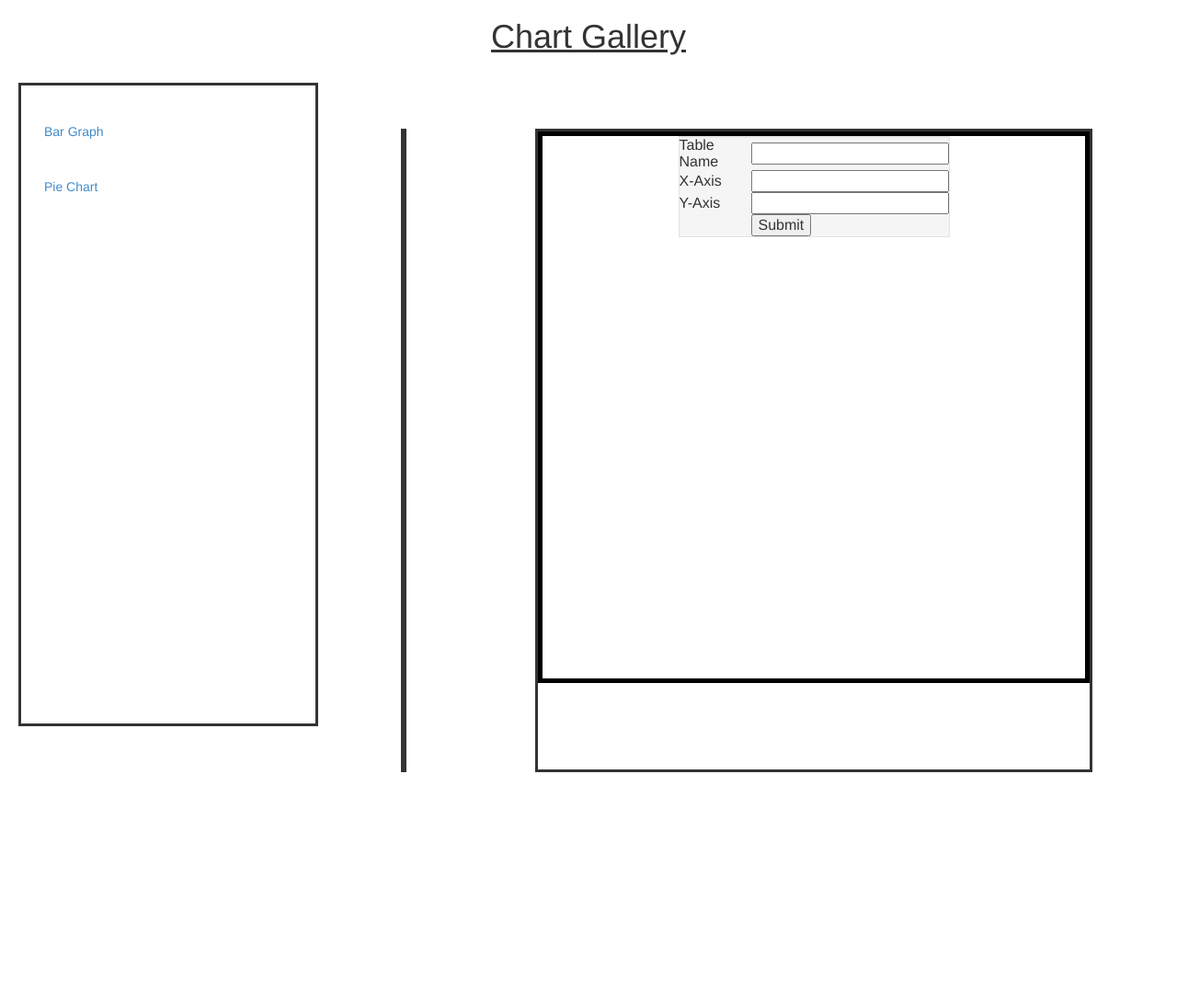
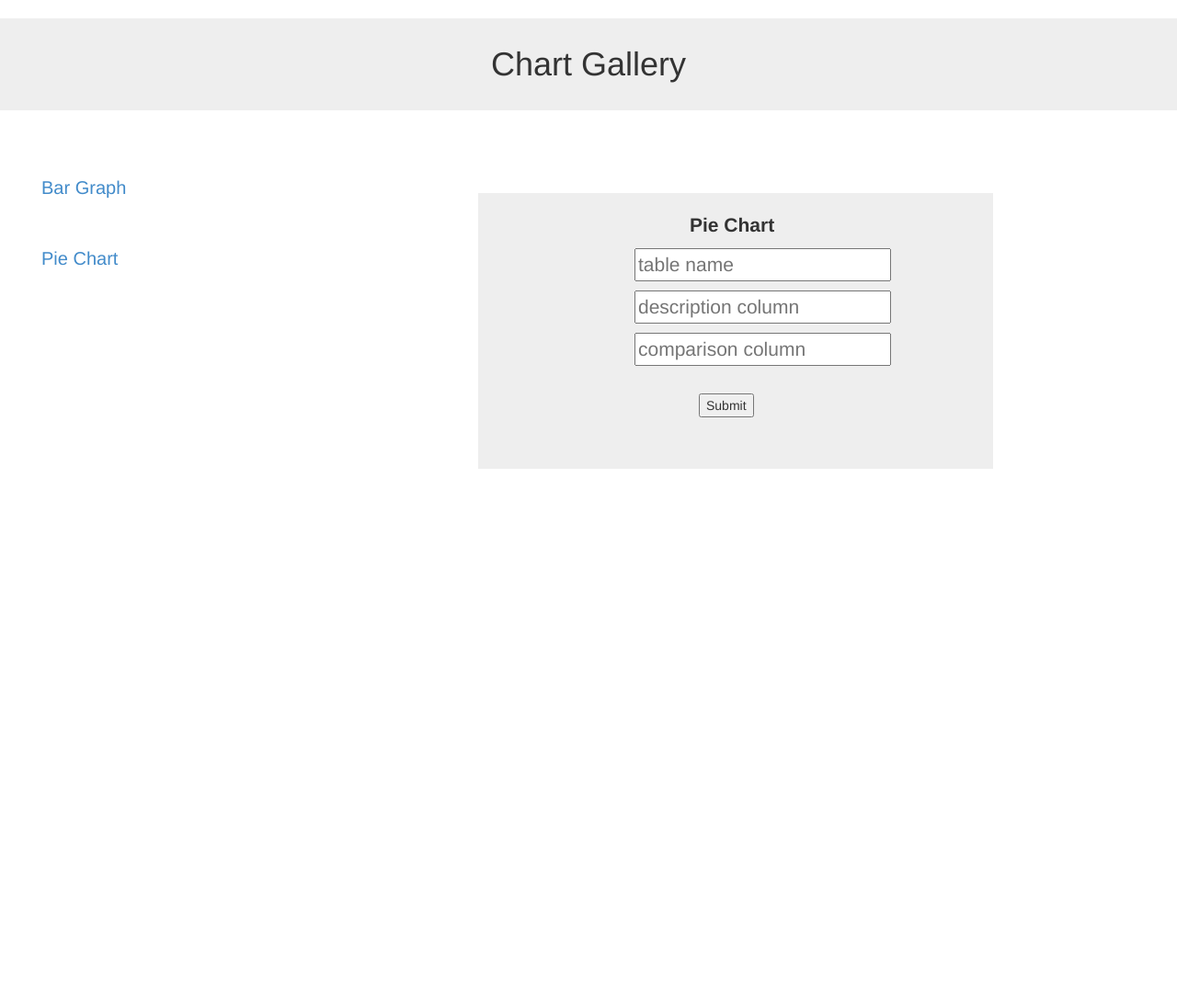
Before and after one commit to KavitaJadhav/DataRepresentation, a Node server app: page / in a window 1280 px wide, after a click on "Pie Chart". Shown: the top 1090 px of the page at 92% size. Before the commit the page ends 840 px from the top, so only its background shows below. Run offline with Node 20, Linux system fonts and the light colour scheme.

Commit message:
Prajakta/Pallavi : css added

```diff
--- a/public/stylesheets/style.css
+++ b/public/stylesheets/style.css
@@ -1,3 +1,15 @@
+h1{
+	background-color: #eee;
+	font-style: bold;
+	height: 100px;
+	padding-top: 30px;
+}
+#pieChart {
+	display: none;
+}
+#barGraph {
+	display: none;
+}
 #content{
 	width:300px;
 	background-color: #eee;
@@ -8,12 +20,10 @@
 }
 
 .more {
-    display: none;
-    width: 600px;
-	height: 600px;
-	top: 200px;
-	left: 400px;
-	border: thick solid black;
+    height: 300px;
+	width: 560px;
+	margin: 80px;
+	float: left;
 };
 
 .abc {
@@ -31,18 +41,31 @@
 	width: 50%;
     margin: 0 auto;
 }
-
 #list {
 	width: screen.width;
 	height: 700px;
 	margin: 20px;
-	border: solid;
+	float: left;
+	font-size: 20px;
+}
+
+.login{
+	padding: 20px;
+	margin-left: 80px;
+	background-color: #eee;
+	width: 560px;
+	height: 300px;
 	float: left;
 }
-
-#mainDiv{
-	height: 700px;
-	margin: 70px;
-	border: solid;
-	float: left;
+.inputBoxName{
+	padding-left: 210px;
+	font-size: 1.5em;
 }
+.submit{
+	padding: 20px;
+	margin-left: 200px;
+}
+.inputList{
+	font-size: 1.5em;
+	margin-left: 150px;
+}
--- a/views/home.jade
+++ b/views/home.jade
@@ -1,69 +1,55 @@
 html
-  html
-    head
-      link(rel='stylesheet', href='/stylesheets/style.css', type='text/css')
-      link(rel='stylesheet', href='/stylesheets/bootstrap.min.css')
-      script(language='javascript', type='text/javascript')
-      script.
-        function showHide(shID) {
-        if (document.getElementById(shID)) {
-        if (document.getElementById(shID+'-show').style.display != 'none')
-        document.getElementById(shID).style.display = 'block';
-        }
-        }
-
-    body
-      h1
-        center
-          u Chart Gallery
-      #list
-        #wrap
-          ul.nav.nav-pills.nav-stacked(role='tablist')
-            li
-              a#barGraph-show.showLink(onclick='showHide(\'barGraph\');')
-                | Bar Graph
-            br
-            li
-              a#pieChart-show.showLink(onclick='showHide(\'pieChart\');')
-                | Pie Chart
-              li
-      #mainDiv
-        #barGraph.more
-          form(method='post', action='/barGraph', name='barGraphInputForm')
-            table.well
-              tr
-                td Table Name
-                td
-                  input(type='text', name='tableName')
-              tr
-                td X-Axis
-                td
-                  input(type='text', name='xAxis')
-              tr
-                td Y-Axis
-                td
-                  input(type='text', name='yAxis')
-              tr
-                td
-                td
-                  input(type='submit', value='Submit')
-      #mainDiv
-        #pieChart.more
-          form(method='post', action='/pieChart', name='pieChartInputForm')
-            table.well
-              tr
-                td Table Name
-                td
-                  input(type='text', name='tableName')
-              tr
-                td X-Axis
-                td
-                  input(type='text', name='xAxis')
-              tr
-                td Y-Axis
-                td
-                  input(type='text', name='yAxis')
-              tr
-                td
-                td
-                  input(type='submit', value='Submit')
+  head
+    link(rel='stylesheet', href='/stylesheets/style.css', type='text/css')
+    link(rel='stylesheet' , href='/stylesheets/bootstrap.min.css' type='text/css')
+    script.
+      function showHide(shID) {
+      if (document.getElementById(shID)) {
+      if (document.getElementById(shID).style.display!='block') {
+      var anotherInput = ((shID=='barGraph')?'pieChart':'barGraph');
+      document.getElementById(anotherInput).style.display = 'none';
+      document.getElementById(shID).style.display = 'block';
+      }
+      }
+      }
+  body
+    h1
+      center Chart Gallery
+    #list
+      #wrap
+        ul.nav.nav-pills.nav-stacked(role='tablist')
+          li
+            a#barGraph-show.showLink(onclick='showHide(\'barGraph\');')
+              | Bar Graph
+          br
+          li
+            a#pieChart-show.showLink(onclick='showHide(\'pieChart\');')
+              | Pie Chart
+    #pieChart.more
+      .login
+        form(method='post', action='/pieChart', name='pieChartInputForm')
+          p.inputBoxName
+            b Pie Chart
+          .inputList
+            p
+              input(type='text', name='tableName', placeholder='table name')
+            p
+              input(type='text', name='xAxis', placeholder='description column')
+            p
+              input(type='text', name='yAxis', placeholder='comparison column')
+          p.submit
+            input(type='submit', value='Submit')
+    #barGraph.more
+      .login
+        form(method='post', action='/barGraph', name='barGraphInputForm')
+          p.inputBoxName
+            b Bar Graph
+          .inputList
+            p
+              input(type='text', name='tableName', placeholder='table name')
+            p
+              input(type='text', name='xAxis', placeholder='x axis')
+            p
+              input(type='text', name='yAxis', placeholder='y axis')
+          p.submit
+            input(type='submit', value='Submit')
```
Also changed, not shown: views/pieChart.html (added, +20 -0 lines), database/databaseConnection.js (line endings or trailing spaces), public/javascripts/1.css (added), public/javascripts/1.html (added), 2 other files.
